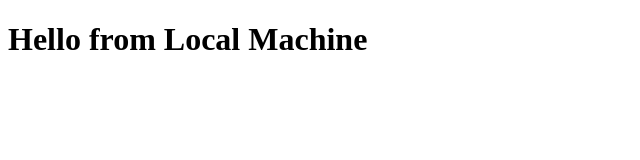
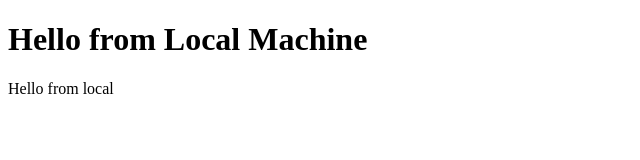
Before and after one commit to Nour-Abotaleb/Nour, a plain HTML site: page index.html in a window 1280 px wide. Shown: the whole page, without its empty margins (0-640 px from the left). Drawn offline with Linux system fonts and the light colour scheme.

Commit message:
add paragraph

```diff
--- a/index.html
+++ b/index.html
@@ -7,5 +7,6 @@
 </head>
 <body>
     <h1>Hello from Local Machine</h1>
+    <p>Hello from local</p>
 </body>
 </html>
```
